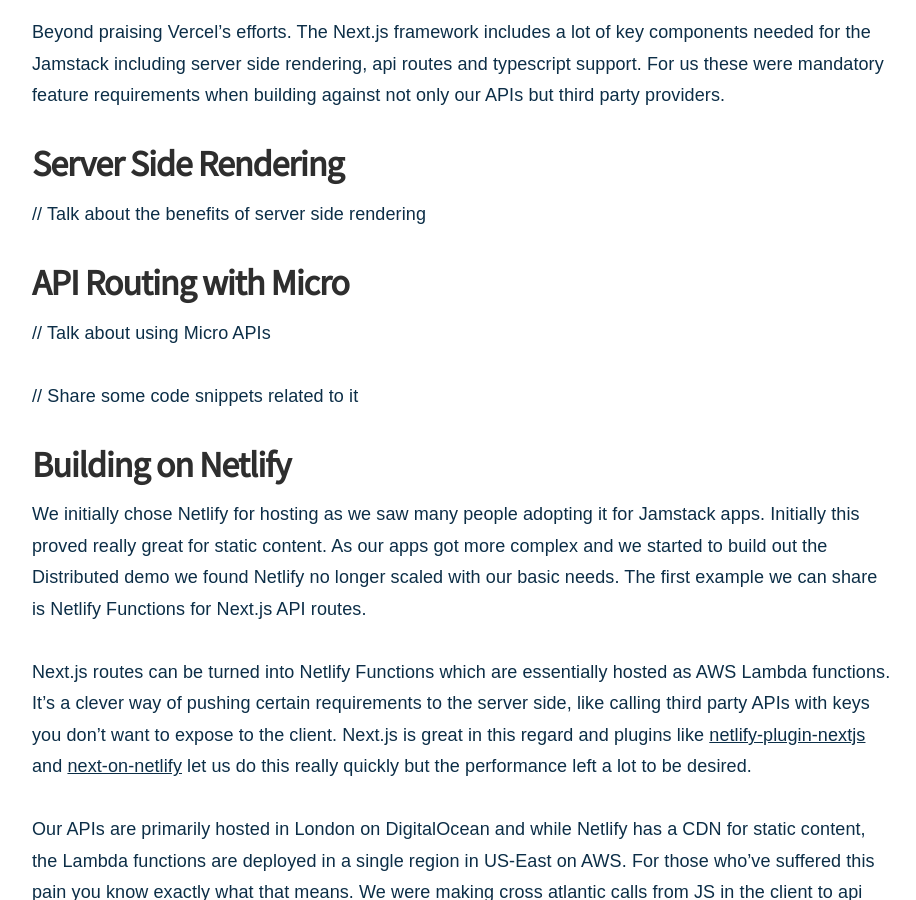
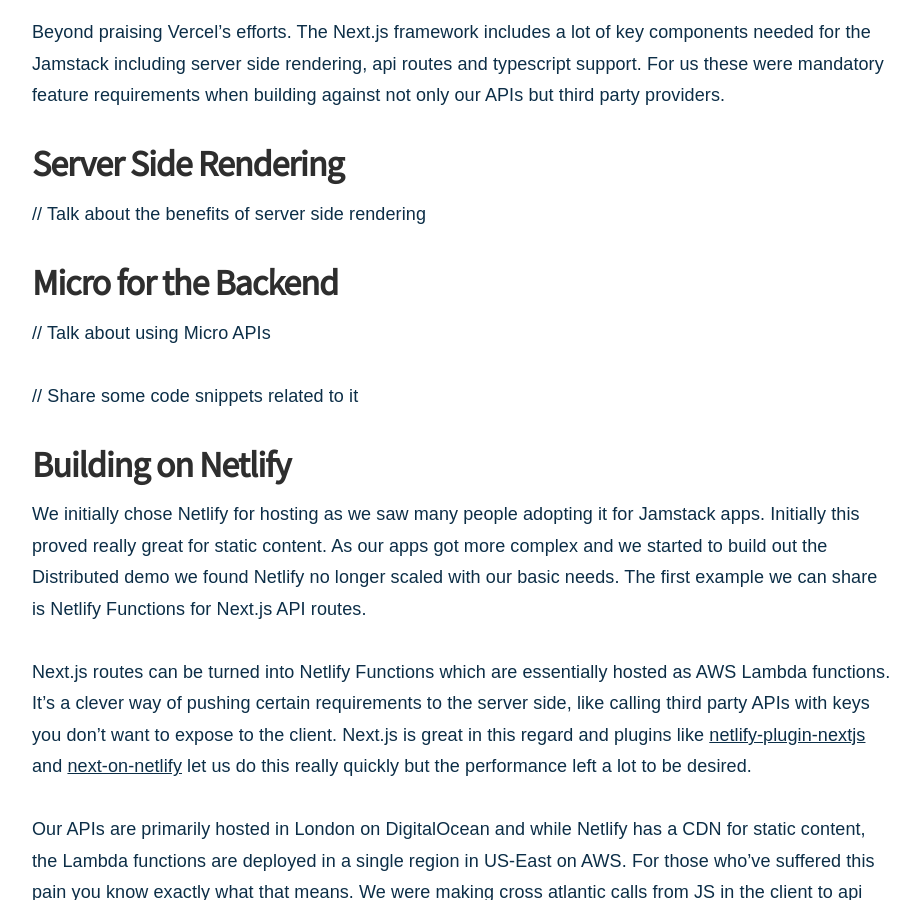
Before and after one commit to m3o/blog.m3o.com, a Jekyll site: the page built from _posts/2021-03-30-how-we-built-distributed-using-nextjs-and-micro.md, in a window 1280 px wide and 900 px high, scrolled down 2956 px. Shown: the whole window, without its empty margins (178-1094 px from the left). Built offline with Jekyll 4.4.1, drawn with Linux system fonts in a browser that asks for light colours; nearby versions of some CDN libraries.

Commit message:
checkpoint

```diff
--- a/_posts/2021-03-30-how-we-built-distributed-using-nextjs-and-micro.md
+++ b/_posts/2021-03-30-how-we-built-distributed-using-nextjs-and-micro.md
@@ -54,7 +54,7 @@
 
 // Talk about the benefits of server side rendering
 
-## API Routing with Micro
+## Micro for the Backend
 
 // Talk about using Micro APIs
 
```
